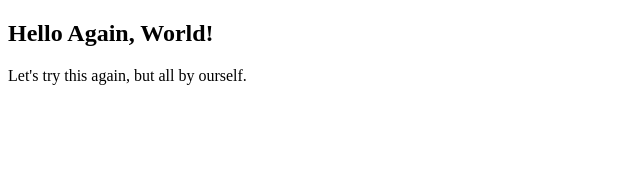
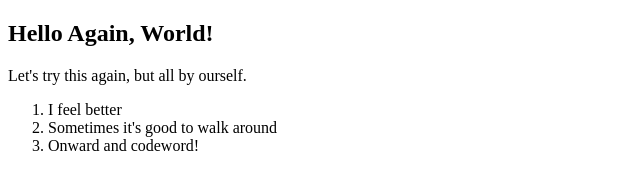
Before and after one commit to joe-r-davis/-day1b, a plain HTML site: page index.html in a window 1280 px wide. Shown: the whole page, without its empty margins (0-640 px from the left). Drawn offline with Linux system fonts and the light colour scheme.

Commit message:
Second commit

```diff
--- a/index.html
+++ b/index.html
@@ -9,5 +9,10 @@
 <body>
     <h2>Hello Again, World!</h2>
     <p>Let's try this again, but all by ourself.</p>
+    <ol>
+        <li>I feel better</li>
+        <li>Sometimes it's good to walk around</li>
+        <li>Onward and codeword!</li>
+    </ol>
 </body>
 </html>
```
